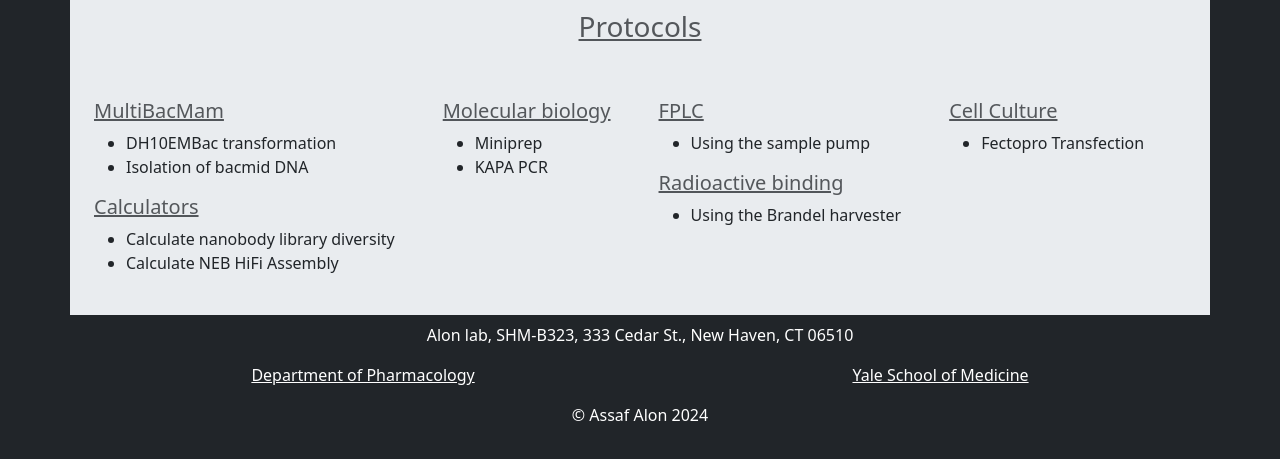
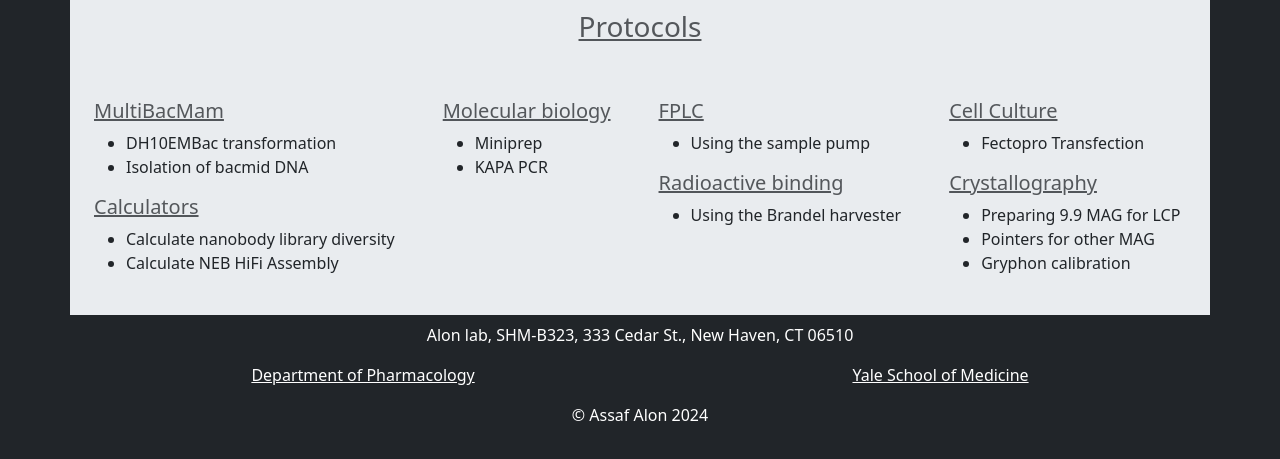
Before and after one commit to thealonlab/the-alon-lab, a plain HTML site: page protocols.html in a window 1280 px wide. Shown: the part 197-656 px from the top of the page. Drawn offline with nearby package versions, Linux system fonts and the light colour scheme.

Commit message:
added protocols

```diff
--- a/protocols.html
+++ b/protocols.html
@@ -115,6 +115,18 @@
 								<a class="d-flex text-dark text-decoration-none" href="protocols/Cell_Culture/Fectopro_Transfection.pdf" target="_blank">Fectopro Transfection</a>
 							</li>
 						</ul>
+						<h5 class="text-decoration-underline text-muted">Crystallography</h5>
+						<ul>
+							<li>
+								<a class="d-flex text-dark text-decoration-none" href="protocols/crystallography/LCP_lipids.pdf" target="_blank">Preparing 9.9 MAG for LCP</a>
+							</li>
+							<li>
+								<a class="d-flex text-dark text-decoration-none" href="protocols/crystallography/lipids_different_than_MAG_9.9.pdf" target="_blank">Pointers for other MAG</a>
+							</li>
+							<li>
+								<a class="d-flex text-dark text-decoration-none" href="protocols/crystallography/Gryphon_calibration.pdf" target="_blank">Gryphon calibration</a>
+							</li>
+						</ul>
 					</div>
 				</div>
 			</div>
```
Also changed, not shown: 3 other files.
